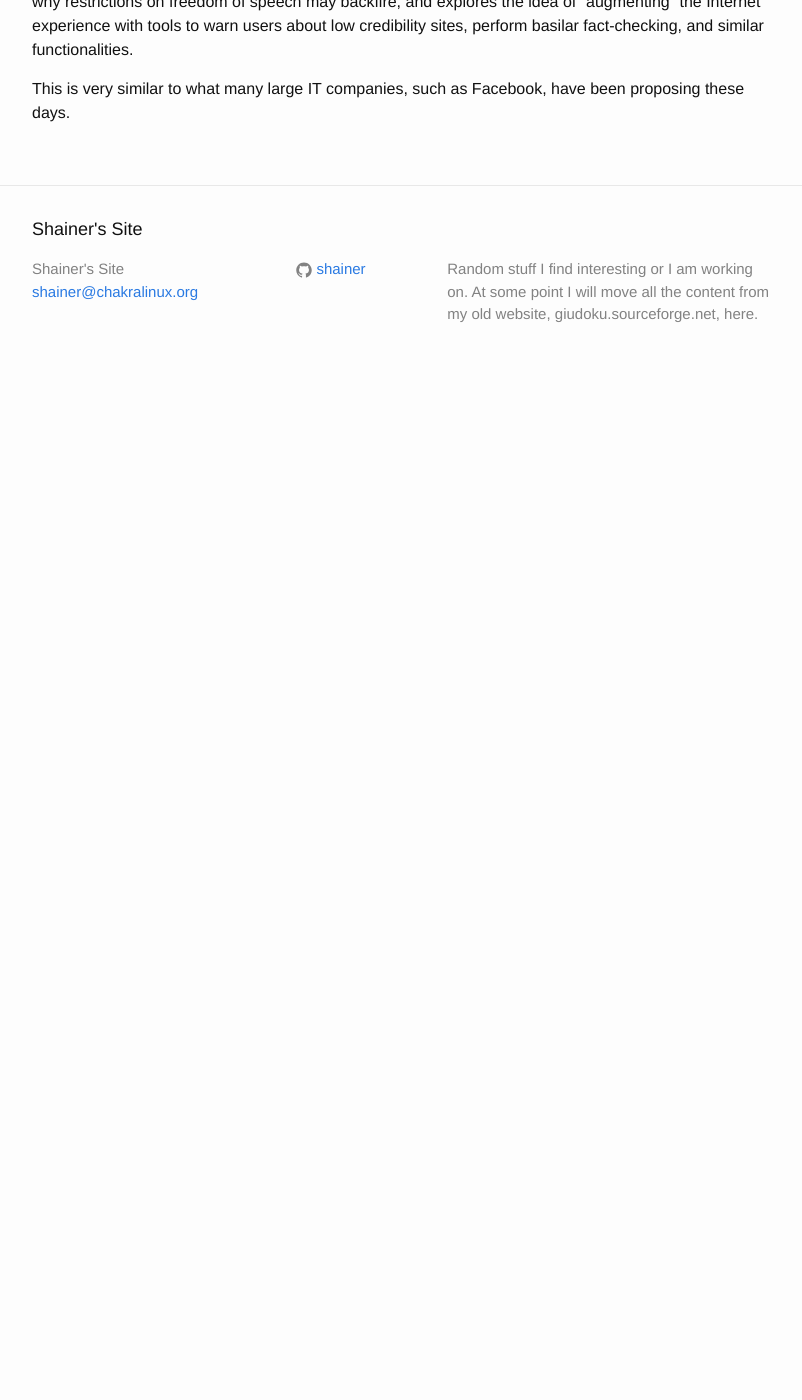
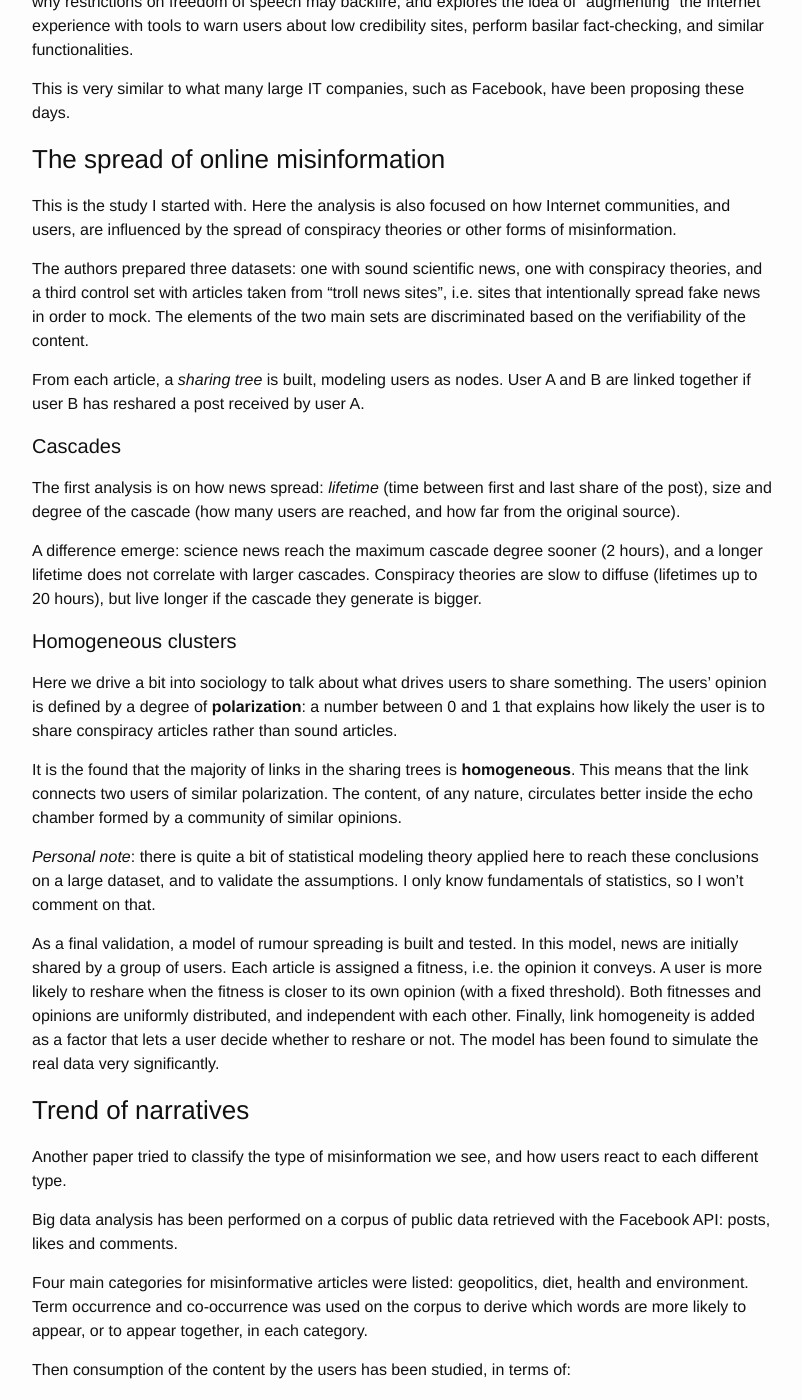
Before and after one commit to shainer/shainer.github.io, a Jekyll site: the page built from _posts/2016-12-13-online-misinformation.md, in a window 1280 px wide and 1400 px high, scrolled down 741 px. Shown: the whole window, without its empty margins (238-1040 px from the left). Built offline with Jekyll 4.4.1, drawn with Linux system fonts in a browser that asks for light colours; before the commit the page ends 1127 px from its top, so only the background shows below that; some of the changed text lies outside the part shown.

Commit message:
Revert "Try again, first time."
This reverts commit 8ac9578ccecda0ebf70811f53bca9a737611554b.

```diff
--- a/_posts/2016-12-13-online-misinformation.md
+++ b/_posts/2016-12-13-online-misinformation.md
@@ -21,3 +21,55 @@
 The report then discusses possible actions to take to combat these so-called _digital wildfires_: it explains why restrictions on freedom of speech may backfire, and explores the idea of "augmenting" the Internet experience with tools to warn users about low credibility sites, perform basilar fact-checking, and similar functionalities.
 
 This is very similar to what many large IT companies, such as Facebook, have been proposing these days.
+
+### The spread of online misinformation
+This is the study I started with. Here the analysis is also focused on how Internet communities, and users, are influenced by the spread of conspiracy theories or other forms of misinformation.
+
+The authors prepared three datasets: one with sound scientific news, one with conspiracy theories, and a third control set with articles taken from "troll news sites", i.e. sites that intentionally spread fake news in order to mock. The elements of the two main sets are discriminated based on the verifiability of the content.
+
+From each article, a _sharing tree_ is built, modeling users as nodes. User A and B are linked together if user B has reshared a post received by user A.
+
+#### Cascades
+The first analysis is on how news spread: _lifetime_ (time between first and last share of the post), size and degree of the cascade (how many users are reached, and how far from the original source).
+
+A difference emerge: science news reach the maximum cascade degree sooner (2 hours), and a longer lifetime does not correlate with larger cascades. Conspiracy theories are slow to diffuse (lifetimes up to 20 hours), but live longer if the cascade they generate is bigger.
+
+#### Homogeneous clusters
+Here we drive a bit into sociology to talk about what drives users to share something. The users' opinion is defined by a degree of **polarization**: a number between 0 and 1 that explains how likely the user is to share conspiracy articles rather than sound articles.
+
+It is the found that the majority of links in the sharing trees is **homogeneous**. This means that the link connects two users of similar polarization. The content, of any nature, circulates better inside the echo chamber formed by a community of similar opinions.
+
+_Personal note_: there is quite a bit of statistical modeling theory applied here to reach these conclusions on a large dataset, and to validate the assumptions. I only know fundamentals of statistics, so I won't comment on that.
+
+As a final validation, a model of rumour spreading is built and tested. In this model, news are initially shared by a group of users. Each article is assigned a fitness, i.e. the opinion it conveys. A user is more likely to reshare when the fitness is closer to its own opinion (with a fixed threshold). Both fitnesses and opinions are uniformly distributed, and independent with each other. Finally, link homogeneity is added as a factor that lets a user decide whether to reshare or not. The model has been found to simulate the real data very significantly.
+
+### Trend of narratives
+Another paper tried to classify the type of misinformation we see, and how users react to each different type.
+
+Big data analysis has been performed on a corpus of public data retrieved with the Facebook API: posts, likes and comments.
+
+Four main categories for misinformative articles were listed: geopolitics, diet, health and environment. Term occurrence and co-occurrence was used on the corpus to derive which words are more likely to appear, or to appear together, in each category.
+
+Then consumption of the content by the users has been studied, in terms of:
+- **average distance** between first and last comment on a post;
+- **sentiment analysis of comments**: positive, negative or neutral? Note that negative here does not imply a disagreement with the content of the post, but rather whether the tone expresses unhappiness, indignation etc. rather than being optimistic in nature.
+- **user persistence**: how much are users active on known "misinformation" pages? Does this imply they are more likely to become active on other similar pages?
+
+There were no significant differences discovered between consumption in the four different categories, but there were some. One jumped to attention: geopolitics conspiracy theories tend to travel around the Internet more, and to engage users for longer time (e.g. in debates), while diet and health engage many users for a short timespan and then tend to disappear.
+
+
+### Another clickbait classifier
+I am of course not the first to undertake this task :-) The most complete paper I could find has been published on LinkedIn a few months ago.
+
+In this implementation, the goal is to assign to each title a probability of the title being a clickbait, between 0 and 1. Two main features have been used:
+- identification of the more clickbaity and less clickbaity n-grams, using TF-IDF. Turns out that numbers are very clickbaity; many such articles are organized as lists for easy consumption, so titles like "15 things you never knew about X!" were common enough in the corpus to generate this result.
+- Word2Vec: every word or n-gram in the corpus is represented as a multi-dimensional vector. Words with similar meaning should be "close" in terms of distance between the vectors. This allows to find more clickbaity words that did not  show up in the previous analysis, and also to remove some N-grams that the previous feature marked as clickbaity for tangential reasons, such as "Donald Trump".
+
+Two models were trained, one with Logistical Regression and one with Gradient Boosting, using an ensemble of the two features. The validation showed very positive results: precision, recall score and F1 score of 0.93 (for both, but GB had higher following decimals for all three).
+
+
+### References
+* [Digital wildfires in a hyperconnected world](http://reports.weforum.org/global-risks-2013/risk-case-1/digital-wildfires-in-a-hyperconnected-world/), report by WEF, 2013.
+* [The spreading of misinformation online](http://www.pnas.org/content/113/3/554.abstract), Del Vicario et al., 2015
+* [Trend of narratives in the age of misinformation](http://journals.plos.org/plosone/article?id=10.1371/journal.pone.0134641), Bessi et al., 2015
+* [Identifying clickbaits using machine learning](https://www.linkedin.com/pulse/identifying-clickbaits-using-machine-learning-abhishek-thakur)
```
